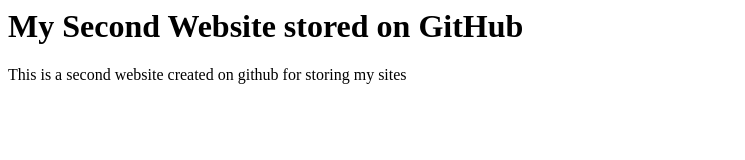
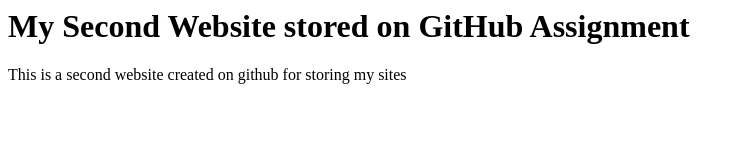
Before and after one commit to MarkKapileo/w1_assignment_2, a plain HTML site: page index.html in a window 1280 px wide. Shown: the whole page, without its empty margins (0-745 px from the left). Drawn offline with Linux system fonts and the light colour scheme.

Commit message:
updates to the h1 tag

```diff
--- a/index.html
+++ b/index.html
@@ -2,7 +2,7 @@
 <head>
   <title> My second website </title>
     <body>
-<h1>My Second Website stored on GitHub</h1>
+<h1>My Second Website stored on GitHub Assignment</h1>
       <p>This is a second website created on github for storing my sites </p>
     </body>
 
```
